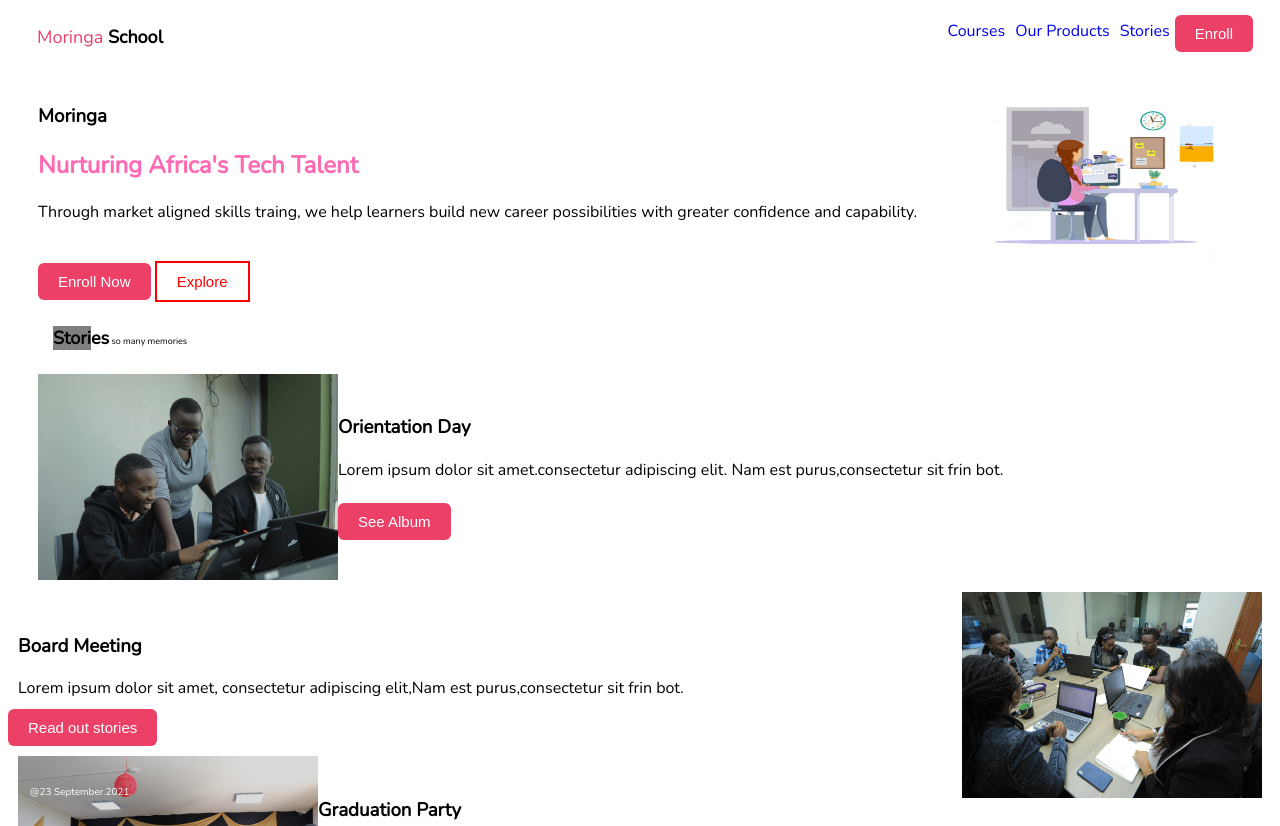
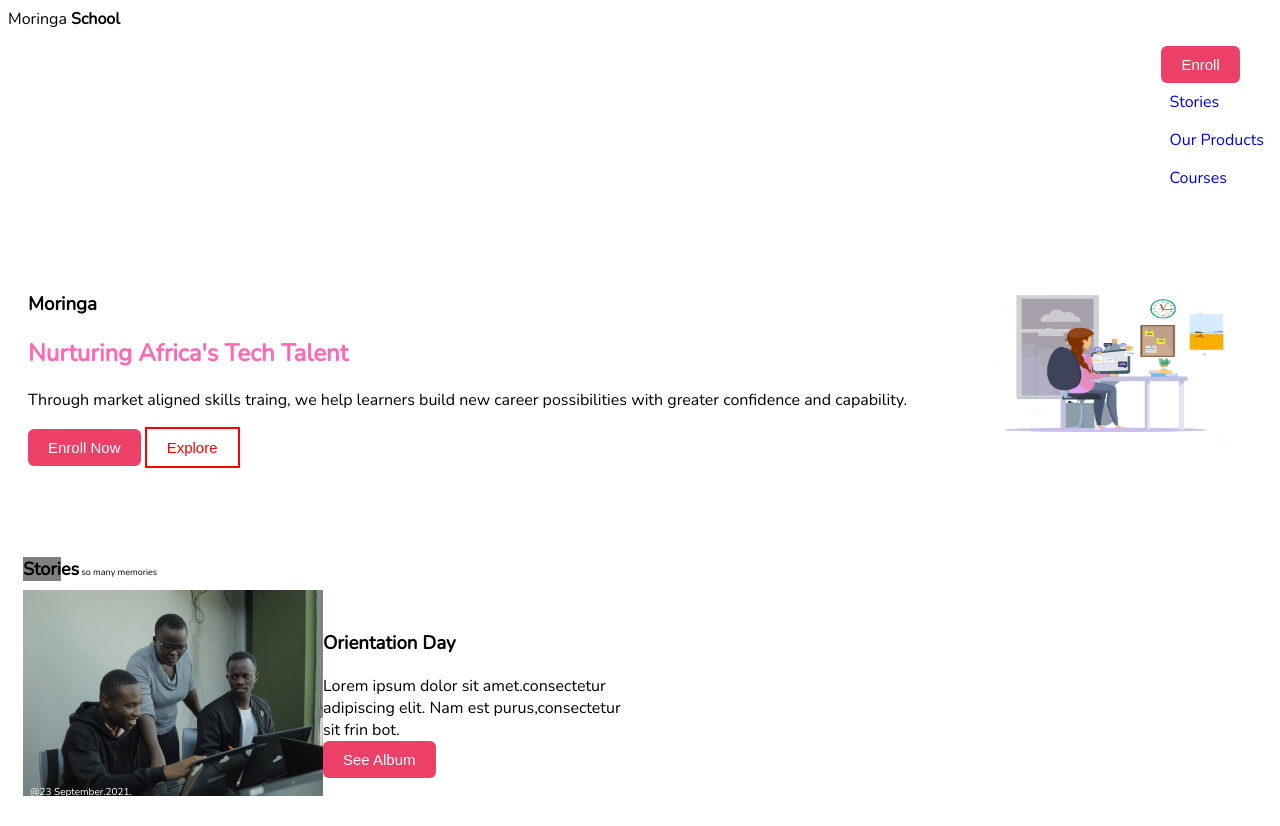
Before and after one commit to loretta-dhahabu/moringa-school-learning, a plain HTML site: page index.html in a window 1280 px wide. Shown: the top 826 px of the page. Drawn offline with nearby package versions, Linux system fonts and the light colour scheme; files that its build step writes are made by us from their sources; files whose address does not match are found by name.

Commit message:
change in structure

```diff
--- a/assets/CSS/style.css
+++ b/assets/CSS/style.css
@@ -3,6 +3,35 @@
     font-family: Nunito;
 
 }
+.container{
+    margin: 0px 0px 0px 0px;
+}
+.nav-bar{
+    display: block;
+    margin-bottom: 400px;
+}
+.nav_bar ul{
+    display: inline-block;
+    float: right;
+    list-style-type: none;
+
+}
+.nav-bar li{
+    list-style-type: none;
+      text-decoration: none;
+      margin-bottom: 30px;
+      float: right;
+      display: inline;
+      margin-left: 30px;
+}
+   a{
+    display: block;
+    padding: 8px;
+      background-color: none;
+      text-decoration: none;
+
+}
+
 button {
     background-color: #EC4067;
     color: white;
@@ -17,14 +46,16 @@
    }
 
   .moringa{
-      display: inline;
-      padding: 10px;
-      font-size: 16px;
-      float: left;
-
+      margin-top: 200px;
+      margin-bottom: 50px;
   }
-  .moringa::first-word{
-      color: hotpink;
+  .stories{
+      margin-bottom: 50px;
+  }
+  #p-2{
+      margin-left:30px;
+      padding-left: 20px;
+      width: 550px;
   }
   .image{
       width: 300px;
@@ -118,31 +149,11 @@
       padding: 5px;
       padding-top: 5px;
   }
-  ul{
-      list-style-type: none;
-      padding: 5px 6px;
-      margin: 3px;
 
 
-  }
-  li a{
-      display: block;
-      background-color: none;
-      padding: 8px;
-      text-align: center;
-      text-decoration: none;
-      text-decoration-style: none;
- }
   li a:hover{
       background-color: blueviolet;
   }
   button:hover{
       background-color: black;
   }
-  li{
-      float: right;
-  }
-  .nav_bar li a{
-    float: right;
-    padding: 5px;
-  }
--- a/index.html
+++ b/index.html
@@ -5,39 +5,33 @@
     <meta name="viewport" content="width=device-width, initial-scale=1.0">
     <title>Moringa School Website</title>
 
-    <link rel="stylesheet" href="CSS/style.css">
-    <!-- <link rel="images" href="Images/image1.png">
-    <link rel="images" href="Images/image 2.png"> -->
+    <link rel="stylesheet" href="./assets/CSS/style.css">
+
 
     <link rel="preconnect" href="https://fonts.googleapis.com">
 <link rel="preconnect" href="https://fonts.gstatic.com" crossorigin>
 <link href="https://fonts.googleapis.com/css2?family=Nunito:wght@200&display=swap" rel="stylesheet">
   </head>
 <body>
-  <div class="imargin" style="margin: 10px;">
+  <div class="container">
     <div class="nav_bar">
-      <div class="logo">
-
+      <div class="logo">Moringa <strong style="color: black;">School</strong></div>
+   <div>
      <ul>
-    <li><button style="background-color: #EC4067;">Enroll</button></li>
+    <li><button>Enroll</button></li>
     <li><a href="#stories">Stories</a></li>
     <li><a href="#our products">Our Products</a></li>
-    <li><a href = "#courses">Courses</a></li>
-    <li class="moringa" style="color:#EC4067;font-size: large;">Moringa <strong style="color: black;">School</strong></li>
-
+    <li><a href="#courses">Courses</a></li>
    </ul>
 </div>
     </div>
 
-<div class="heading">
-
-</div>
-
 
 <div class="margin" style="margin: 10px;">
-    <div class="image">
-      <div><img src="./assets/Images/image1.png" alt="a girl learning" style="float: right; width: 300px;height:206px;cursor:zoom-out;"></div>
-      <section><div class="content">
+  <div class="moringa">
+    <div class="image" id="img-1">
+    <img src="./assets/Images/image1.png" alt="a girl learning" style="float: right; width: 300px;height:206px;cursor:zoom-out;"></div>
+    <div>
       <h3>Moringa</h3>
       <h2>Nurturing Africa's Tech Talent</h2>
 
@@ -48,23 +42,27 @@
 
 <button style="background-color: white; border-color: red; color: red; border-radius: 0px;border-style: solid;
 ">Explore</button></div>
-      </section>
+  </div>
+</div>
 
 
 <div class="margin" style="margin: 5px;">
-  <p style="font-size: xx-small;"><strong style="background-color: gray;overflow: visible;font-size: large;background: opacity 0.5em;">Stori</strong><strong style="font-size: large;opacity: 0.5em;">es</strong> so many memories</p></div>
-  <div class="image">
+  <div class="stories">
+  <div><p style="font-size: xx-small;"><strong style="background-color: gray;overflow: visible;font-size: large;background: opacity 0.5em;">Stori</strong><strong style="font-size: large;opacity: 0.5em;">es</strong> so many memories</p></div>
+  <div class="image" id="img-2">
   <img src="./assets/Images/image 2.png" alt="orientation day" style="float:left;width: 300px;height:206px;cursor: zoom-in;">
 <div class="bottom-left">@23 September.2021.</div>
 
-
+  <div id="p-2">
     <h3>Orientation Day</h3>
     <p style="margin: auto;">Lorem ipsum dolor sit amet.consectetur adipiscing elit. Nam est purus,consectetur sit frin bot.</p>
      </div>
      <div>
-   <button style="background-color: #EC4067;">See Album</button></div>
+      <button style="background-color: #EC4067;">See Album</button></div></div>
+
   </div>
-</div>
+</div></div>
+
 
 </div>
 </div>
@@ -154,6 +152,7 @@
     </div>
 
     <footer>Designed with <img src="Images/like.png" alt="love" style="width: 10px;"> by J&R</footer>
+        </div>
 
         </body>
 </html>
```
Lines whose indentation alone changed are shown as unchanged.
